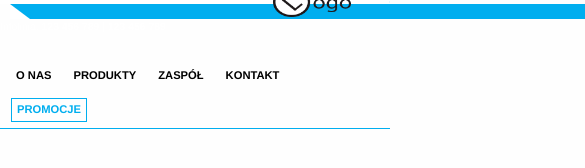
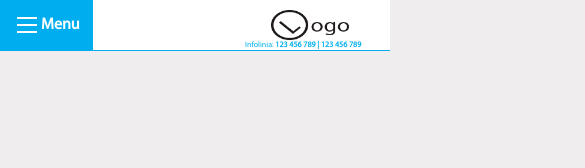
Before and after one commit to kajacz/rekrutacja, a plain HTML site: page foundation-6.5.1-complete/index.html in a window 390 px wide. Shown: the top 168 px of the page, 585 px wide, since content can reach past the window. Drawn offline with Linux system fonts and the light colour scheme.

Commit message:
small, medium, large

```diff
--- a/foundation-6.5.1-complete/css/app.css
+++ b/foundation-6.5.1-complete/css/app.css
@@ -1,3 +1,16 @@
+@font-face {
+  font-family: myFont;
+  src: url(../MyriadProRegular/MyriadPro-Regular.woff);
+}
+
+div {
+  font-family: myFont;
+}
+
+body {
+  background-color: rgba(204, 198, 198, 0.301);
+}
+
 .Rectangle_Blue_Round {
   background-color: rgb(0, 174, 239);
   border-radius: 0px 50px 50px 0px;
@@ -18,24 +31,64 @@
   /* background-color: rgb(0, 174, 239); */
   color: white;
   font-size: 65%;
+  margin-left: -30px;
 }
-.middle {
+.right {
   position: absolute;
   top: 50%;
   left: 80%;
   transform: translate(-50%, -50%);
   -ms-transform: translate(-50%, -50%);
+  display: block;
+  max-width: 230px;
+  max-height: 95px;
+  width: auto;
+  height: auto;
 }
+
+.right img {
+  width: 100%;
+}
+
+.right-small {
+  position: absolute;
+  right: 0px;
+  width: 160px;
+  height: 30px;
+  padding: 0;
+}
+
+.right-small img {
+  position: absolute;
+  margin: auto;
+  top: 0;
+  left: 0;
+  right: 0;
+  bottom: 0;
+  max-width: 100%;
+  max-height: 100%;
+}
+
+.right-small-infolinia {
+  font-size: 50%;
+  position: absolute;
+  right: 0px;
+  width: 145px;
+  height: 30px;
+  padding-top: 29px;
+  color: rgb(0, 174, 239);
+}
+
+.title-bar {
+  background: rgb(0, 174, 239);
+  padding: 13px;
+}
+
 li {
   text-transform: uppercase;
-  font-size: 70%;
-  margin-left: -10px;
+  font-size: 80%;
+  /* margin-left: -10px; */
 }
-
-/* ul li {
-  white-space: nowrap;
-  margin-left: -10px;
-} */
 
 a {
   color: black;
@@ -44,10 +97,14 @@ a {
 .promocje {
   border: solid rgb(0, 174, 239);
   border-width: 1.5px;
-  font-weight: bold;
+  font-weight: normal;
   color: rgb(0, 174, 239);
   padding: 5px;
   margin: -5px;
+}
+
+.promocje:hover {
+  font-weight: bold;
 }
 a:hover {
   text-decoration: underline;
@@ -57,4 +114,5 @@ a:hover {
 .grid-container {
   border-bottom: solid rgb(0, 174, 239);
   border-width: 1.5px 0px;
+  background-color: white;
 }
--- a/foundation-6.5.1-complete/index.html
+++ b/foundation-6.5.1-complete/index.html
@@ -11,30 +11,46 @@
   <body>
     <div class="grid-container fluid">
       <div class="grid-x grid-padding-x">
-        <div class="cell medium-2 large-4 Rectangle_Blue_Round">
-          <!-- <div class="cell medium-12 large-offset-8 large-4"> -->
-          <div class="middle">
+        <div class="cell medium-2 large-4 show-for-medium Rectangle_Blue_Round">
+          <div class="right">
             <img class="logo" src="logo.png" alt="logo" />
           </div>
-          <!-- </div> -->
         </div>
         <div class="cell medium-10 large-8">
-          <div class="grid-x grid-padding-x">
+          <div class="grid-x grid-padding-x show-for-medium">
             <div class="cell medium-offset-7 large-offset-5 medium-1 large-1 ">
               <div class="cornered"></div>
             </div>
             <div class="cell medium-4 large-6">
-              <div class="infolinia grid-padding-x">
+              <div class="infolinia">
                 Infolinia: <b>123 456 789 | 123 456 789</b>
               </div>
             </div>
           </div>
-          <div class="grid-x grid-padding-x">
+          <div class="grid-x grid-padding-x show-for-medium">
             &nbsp;
           </div>
-          <div class="grid-x grid-padding-x">
-            <div class="cell medium-offset-2 large-offset-1 medium-10 large-11">
-              <ul class="menu">
+          <div class="grid-x grid-padding-x menu-bar">
+            <div
+              class="title-bar"
+              data-responsive-toggle="example-animated-menu"
+              data-hide-for="medium"
+            >
+              <button class="menu-icon" type="button" data-toggle></button>
+              <div class="title-bar-title">Menu</div>
+              <div class="right-small-infolinia">
+                Infolinia: <b>123 456 789 | 123 456 789</b>
+              </div>
+              <div class="right-small">
+                <img class="logo" src="logo.png" alt="logo" />
+              </div>
+            </div>
+            <div
+              id="example-animated-menu"
+              data-animate="hinge-in-from-top spin-out"
+            >
+              <div class="top-bar-left">
+                <ul class="menu" data-dropdown-menu>
                   <li><a href="#">O nas</a></li>
                   <li><a href="#">Produkty</a></li>
                   <li><a href="#">Zaspół</a></li>
@@ -48,6 +64,7 @@
           </div>
         </div>
       </div>
+    </div>
 
     <script src="js/vendor/jquery.js"></script>
     <script src="js/vendor/what-input.js"></script>
```
Also changed, not shown: foundation-6.5.1-complete/MyriadProRegular/MyriadPro-Regular.woff (added). Lines whose indentation alone changed are shown as unchanged.
